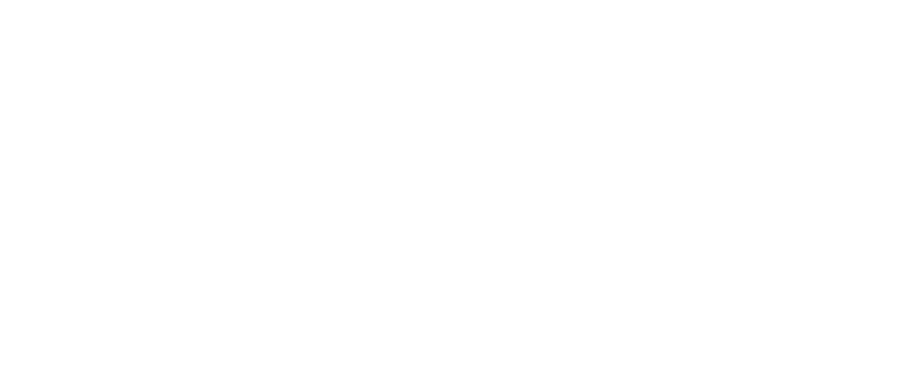
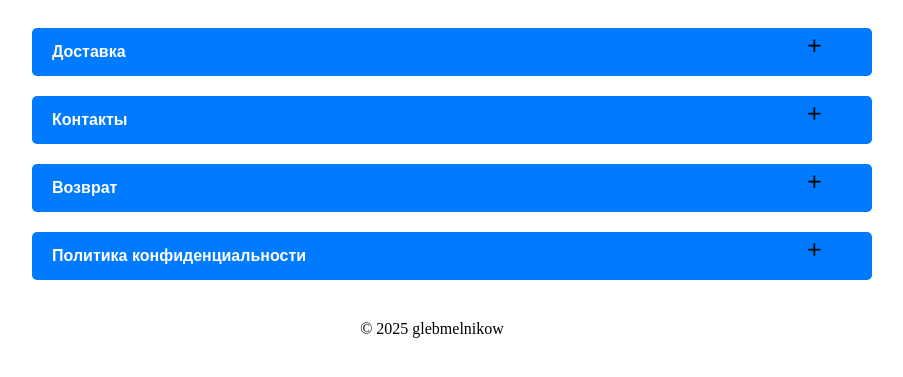
Before and after one commit to jaeshaed/522-site, a Flask app: page / in a window 1280 px wide. Before the commit the part shown is empty. Shown: the top 377 px of the page, without its empty margins (208-1111 px from the left). Run offline with Flask 3, Linux system fonts and the light colour scheme.

Commit message:
переделал большую часть

```diff
--- /dev/null
+++ b/static/style.css
@@ -0,0 +1,79 @@
+/* выравнивание */
+.footer-container {
+    padding: 0;
+}
+
+/* -отстп и ставка ширин */
+.accordion-item {
+    width: 100%;
+    margin: 0 !important;
+    padding: 0 !important;
+    border: none !important;
+}
+
+.accordion-button {
+    display: block;
+    width: 100%; /* вс длина кнопки */
+    max-width: 800px;
+    margin: 0 auto;
+    text-align: left;
+    padding: 5px 10px;
+    border: none !important;
+    box-shadow: none !important;
+    background-color: transparent;
+    font-weight: bold;
+    position: relative;
+}
+
+
+.accordion-button::after {
+    content: "＋";
+    font-size: 1.2em;
+    font-weight: bold;
+    position: absolute;
+    right: 10px;
+    top: 30%;
+    transform: translateY(-50%);
+}
+
+.accordion-button:not(.collapsed)::after {
+    content: "-"; /* после раскр станет - */
+}
+
+/* Содержимое кнопк */
+
+
+.accordion-button:not(.collapsed) {
+    border-radius: 0;
+}
+
+.accordion-button:focus {
+    box-shadow: none;
+}
+
+.accordion-collapse {
+    margin: 0 !important;
+    padding: 0 !important;
+    border: none !important;
+}
+
+.footer .accordion-item {
+    margin-bottom: 0 !important;
+}
+
+.footer .accordion-header {
+    margin-bottom: 0 !important;
+}
+
+.footer .accordion-button {
+    margin-bottom: 0 !important;
+    padding: 5px 10px;
+}
+
+.footer .accordion-collapse {
+    margin-top: 0 !important;
+}
+
+.footer .accordion-body {
+    padding: 5px 10px !important;
+}
--- a/templates/footer.html
+++ b/templates/footer.html
@@ -1,5 +1,59 @@
-<div class="container">
-</div>
-<footer class="footer">
-    <div class="footer-container"
-</footer>
+
+<body>
+    <div class="container">
+        {% block content %}{% endblock %}
+    </div>
+
+    <footer class="footer">
+        <div class="footer-container">
+            <div class="accordion" id="footerAccordion">
+                <div class="accordion-item">
+                        <button class="accordion-button collapsed" type="button" data-bs-toggle="collapse" data-bs-target="#delivery">
+                            <a href="ссылка" class="button-link">Доставка</a>
+                        </button>
+                    <div id="delivery" class="accordion-collapse collapse">
+                        <div class="accordion-body">
+                        </div>
+                    </div>
+                </div>
+
+                <div class="accordion-item">
+
+                        <button class="accordion-button collapsed" type="button" data-bs-toggle="collapse" data-bs-target="#contacts">
+                            <a href="ссылка" class="button-link">Контакты</a>
+                        </button>
+                    <div id="contacts" class="accordion-collapse collapse">
+                        <div class="accordion-body">
+
+                        </div>
+                    </div>
+                </div>
+
+                <div class="accordion-item">
+                        <button class="accordion-button collapsed" type="button" data-bs-toggle="collapse" data-bs-target="#return">
+                            <a href="ссылка" class="button-link">Возврат</a>
+                        </button>
+                    <div id="return" class="accordion-collapse collapse">
+                        <div class="accordion-body">
+                        </div>
+                    </div>
+                </div>
+
+                <div class="accordion-item">
+                        <button class="accordion-button collapsed" type="button" data-bs-toggle="collapse" data-bs-target="#privacy">
+                            <a href="ссылка" class="button-link">Политика конфиденциальности</a>
+                        </button>
+                    <div id="privacy" class="accordion-collapse collapse">
+                        <div class="accordion-body">
+                        </div>
+                    </div>
+                </div>
+            </div>
+            <div class="copyright">
+                © 2025 glebmelnikow
+            </div>
+        </div>
+    </footer>
+
+    <script src="https://cdn.jsdelivr.net/npm/bootstrap@5.3.0/dist/js/bootstrap.bundle.min.js"></script>
+</body>
--- a/templates/index.html
+++ b/templates/index.html
@@ -1,10 +1,49 @@
 <!DOCTYPE html>
 <html lang="ru">
 <head>
-    <meta charset="8">
+    <meta charset="utf-8">
     <meta name="viewport" content="width=device-width, initial-scale=1.0">
     <title>futer</title>
+    <link rel="stylesheet" href="static/style.css">
+    <style>
 
+        .button-link {
+            display: block;
+            width: 100%;
+            padding: 15px 20px;
+            background-color: #007bff;
+            color: rgb(255, 255, 255);
+            text-align: left;
+            text-decoration: none;
+            border-radius: 5px;
+            font-size: 16px;
+            margin-bottom: 10px;
+            transition: background-color 0.3s ease;
+        }
+
+        .button-link:hover {
+            background-color: #0056b3;
+        }
+
+        .accordion-button {
+            background-color: transparent !important;
+            border: none !important;
+            padding: 0 !important;
+        }
+
+        .accordion-item {
+            margin-bottom: 15px;
+        }
+
+        .footer-container {
+            padding: 20px;
+        }
+
+        .copyright {
+            margin-top: 20px;
+            text-align: center;
+        }
+    </style>
 </head>
 <body>
     {% include 'footer.html' %}
--- /dev/null
+++ b/templates/indexx.html
@@ -0,0 +1,6 @@
+{% extends "base.html" %}
+
+{% block content %}
+<h1>Главная страница</h1>
+<p>Контент страницы...</p>
+{% endblock %}
```
Also changed, not shown: images/ss.jpg (added).
